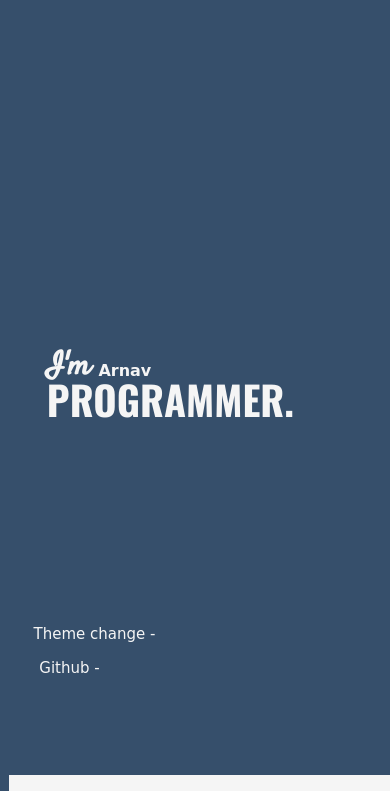
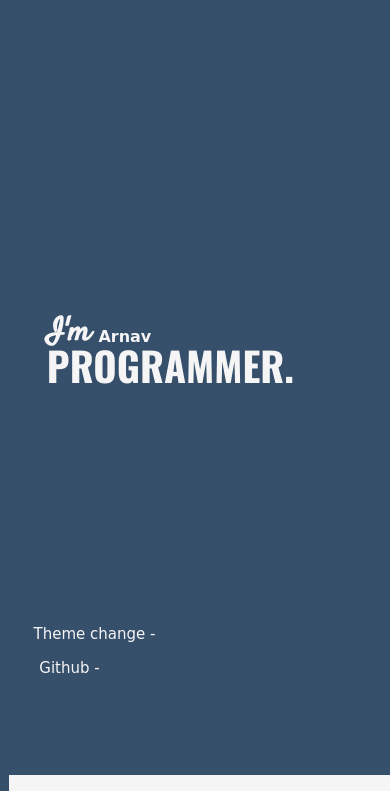
Before and after one commit to arnavgupta00/portWebsite, a plain HTML site: page index.html in a window 390 px wide. Shown: the part 53-844 px from the top of the page. Drawn offline with nearby package versions, Linux system fonts and the light colour scheme; a web font is replaced by a local one.

Commit message:
Update styles.css

```diff
--- a/styles.css
+++ b/styles.css
@@ -857,7 +857,7 @@ footer {
         font-size: 2rem;
         margin: 0%;
         animation: text_slide 0.5s ease-in-out;
-        margin-top: 37vh;
+        margin-top: 33vh;
         margin-left: 7vw;
     }
 
@@ -865,7 +865,7 @@ footer {
         font-family: 'Tektur', cursive;
         font-size: 1rem;
         animation: text_slide_2 0.5s ease-in-out;
-        margin-top: 39vh;
+        margin-top: 35vh;
         margin-left: 2vw;
 
     }
@@ -877,7 +877,7 @@ footer {
         top: 15vh;
         margin-left: 7vw;
         animation: text_down 0.5s ease-in-out;
-        margin-top: 35vh;
+        margin-top: 31vh;
 
     }
 
```
